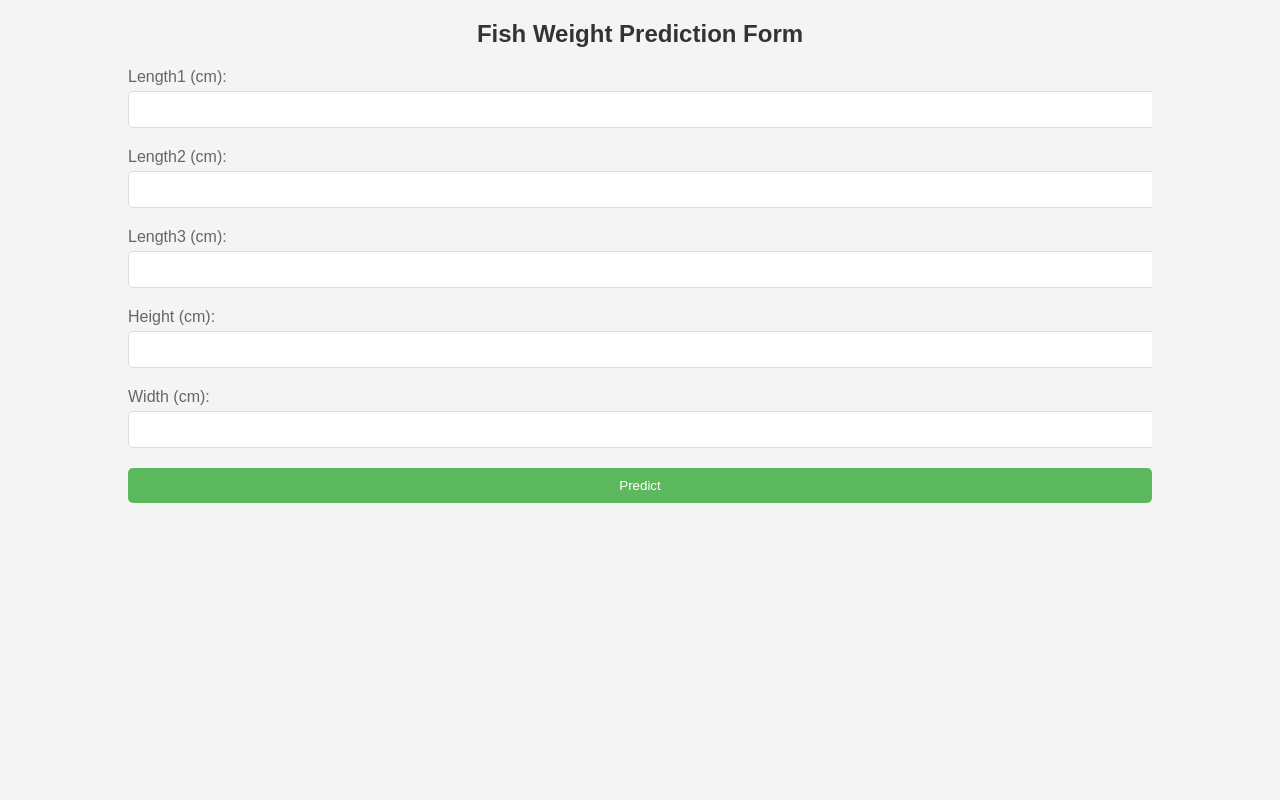
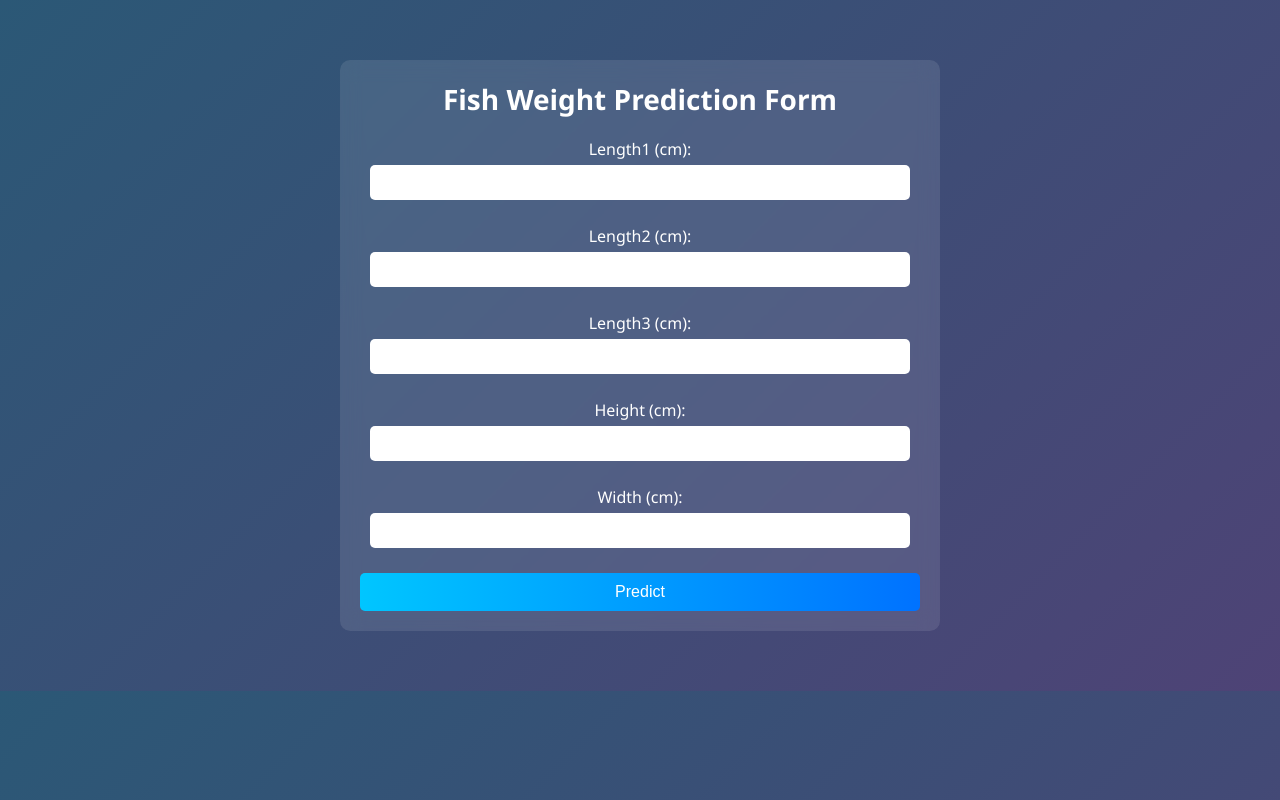
Before and after one commit to ChineduDuntro/lab4-2004, a Flask app: page / in a window 1280 px wide. Run offline with Flask 3, Linux system fonts and the light colour scheme; parts of the project's set-up code (start-up, migrations or seed data) failed here and were passed over.

Commit message:
Update styles.css

```diff
--- a/static/styles.css
+++ b/static/styles.css
@@ -1,49 +1,76 @@
-body {
-    font-family: Arial, sans-serif;
+/* Basic Reset */
+* {
     margin: 0;
     padding: 0;
-    background-color: #f4f4f4;
+    box-sizing: border-box;
+}
+
+body {
+    font-family: 'Segoe UI', Tahoma, Geneva, Verdana, sans-serif;
+    background: linear-gradient(135deg, #2b5876 0%, #4e4376 100%);
+    color: #fff;
+    text-align: center;
+    padding: 20px;
 }
 
 .container {
-    width: 80%;
-    margin: auto;
-    overflow: hidden;
+    max-width: 600px;
+    margin: 40px auto;
+    padding: 20px;
+    background: rgba(255, 255, 255, 0.1);
+    border-radius: 10px;
+    backdrop-filter: blur(10px);
 }
 
 h2 {
-    text-align: center;
-    color: #333;
+    font-size: 28px;
+    margin-bottom: 20px;
 }
 
 .form-group {
-    margin-bottom: 20px;
+    margin-bottom: 15px;
 }
 
 .form-group label {
     display: block;
-    color: #666;
+    margin-bottom: 5px;
 }
 
 .form-group input[type="text"] {
-    width: 100%;
+    width: calc(100% - 20px);
     padding: 10px;
-    margin-top: 5px;
-    border: 1px solid #ddd;
+    border: none;
     border-radius: 5px;
+    margin-bottom: 10px;
+    transition: transform 0.2s ease-in-out;
+}
+
+.form-group input[type="text"]:focus {
+    outline: none;
+    transform: scale(1.02);
 }
 
 button[type="submit"] {
-    display: block;
     width: 100%;
     padding: 10px;
-    background-color: #5cb85c;
+    border: none;
+    border-radius: 5px;
+    background: #00c6ff;
+    background: linear-gradient(90deg, #00c6ff 0%, #0072ff 100%);
     color: white;
-    border: 0;
-    border-radius: 5px;
+    font-size: 16px;
     cursor: pointer;
+    transition: opacity 0.2s ease-in-out;
 }
 
 button[type="submit"]:hover {
-    background-color: #4cae4c;
+    opacity: 0.9;
 }
+
+/* Responsive Design */
+@media (max-width: 640px) {
+    .container {
+        width: 90%;
+        margin: 20px auto;
+    }
+}
```
